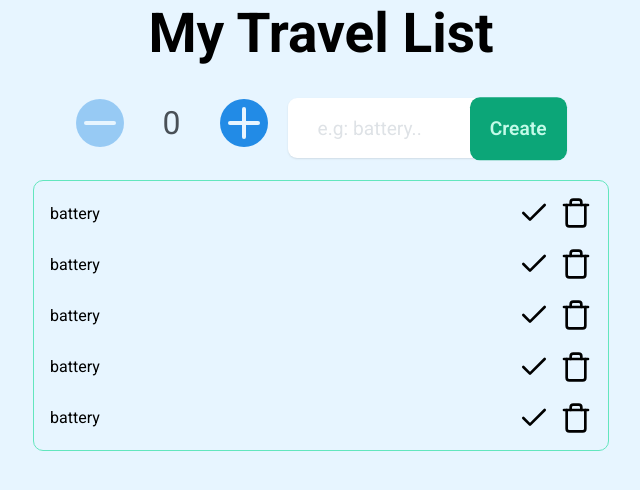
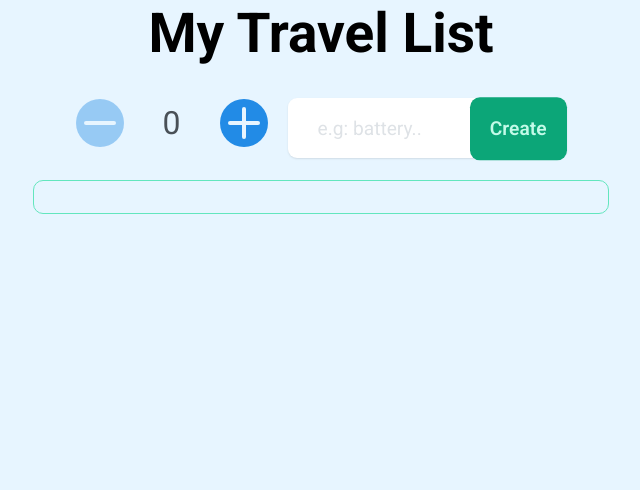
Before and after one commit to pauloh-neo/react-travel-list, a React (Vite) app: page / in a window 1280 px wide. Shown: the top 490 px of the page, without its empty margins (319-959 px from the left). Built offline with nearby package versions, Linux system fonts and the light colour scheme.

Commit message:
Add to the list of items

```diff
--- a/src/App.jsx
+++ b/src/App.jsx
@@ -1,14 +1,18 @@
 import Header from "./components/Header"
 import Form from "./components/Form"
 import { List } from "./components/List"
+import { useState } from "react";
 
 function App() {
+
+  const[itemsList, setItemsList] = useState([]);
+
   return (
     <main>
       <Header/>
       <section>
-        <Form/>
-        <List/>
+        <Form itemsList={itemsList} setItemsList={setItemsList}/>
+        <List itemsList={itemsList}/>
       </section>
     </main>
   )
--- a/src/components/Form.jsx
+++ b/src/components/Form.jsx
@@ -2,11 +2,12 @@ import { useState } from 'react'
 import formStyle from './form.module.css'
 import {Minus, Plus} from 'lucide-react'
 
-export default function Form(){
+export default function Form({itemsList, setItemsList}){
     const[quantity, setQuantity] = useState(0);
     const[item, setItems] = useState("")
+    // const[itemsList, setItemsList] = useState([]);
 
-    console.log(item)
+    console.log(itemsList)
 
     function handleQuantityPlus(){
         setQuantity((num) => num + 1)
@@ -15,8 +16,21 @@ export default function Form(){
         setQuantity(num => Math.max(0, num - 1))
     }
 
+    function handleCreate(e){
+
+        if(!item || quantity == 0) return
+
+        e.preventDefault()
+        setItemsList(prev => [
+            ...prev, {name: item, quantity}
+        ])
+
+        setItems("")
+        setQuantity(0)
+    }
+
     return(
-        <form className={formStyle.form}>
+        <form className={formStyle.form} onSubmit={handleCreate}>
             <div className={formStyle.itemAmountBox}>
                 <span onClick={quantity === 0 ? null : handleQuantityMinus} role='button'  style={{ opacity: quantity === 0 ? 0.4 : 1 }} className={formStyle.itemIcons}><Minus size={48}/></span>
                 <span className={formStyle.itemAmount}>{quantity}</span>
@@ -31,7 +45,7 @@ export default function Form(){
                     value={item}
                     onChange={(e) => setItems(e.target.value)}
                     />
-                <button>Create</button>
+                <button type='submit'>Create</button>
             </div>
         </form>
     )
--- a/src/components/List.jsx
+++ b/src/components/List.jsx
@@ -1,16 +1,16 @@
 import listStyle from './list.module.css'
 import {Trash, Check} from 'lucide-react'
 
-export function List(){
+export function List({itemsList}){
 
     const arr = Array.from({ length: 5 }, (_, i) => i + 1)
-    console.log(arr)
+    // console.log(arr)
 
     return(
         <ul className={listStyle}>
-            {arr.map((num) => (
-                <span key={num}>
-                    <li>battery</li>
+            {itemsList.map((item) => (
+                <span key={item.id}>
+                    <li>{item.name}</li>
                     <div>
                         <Check size={32}/>
                         <Trash size={32}/>
```
